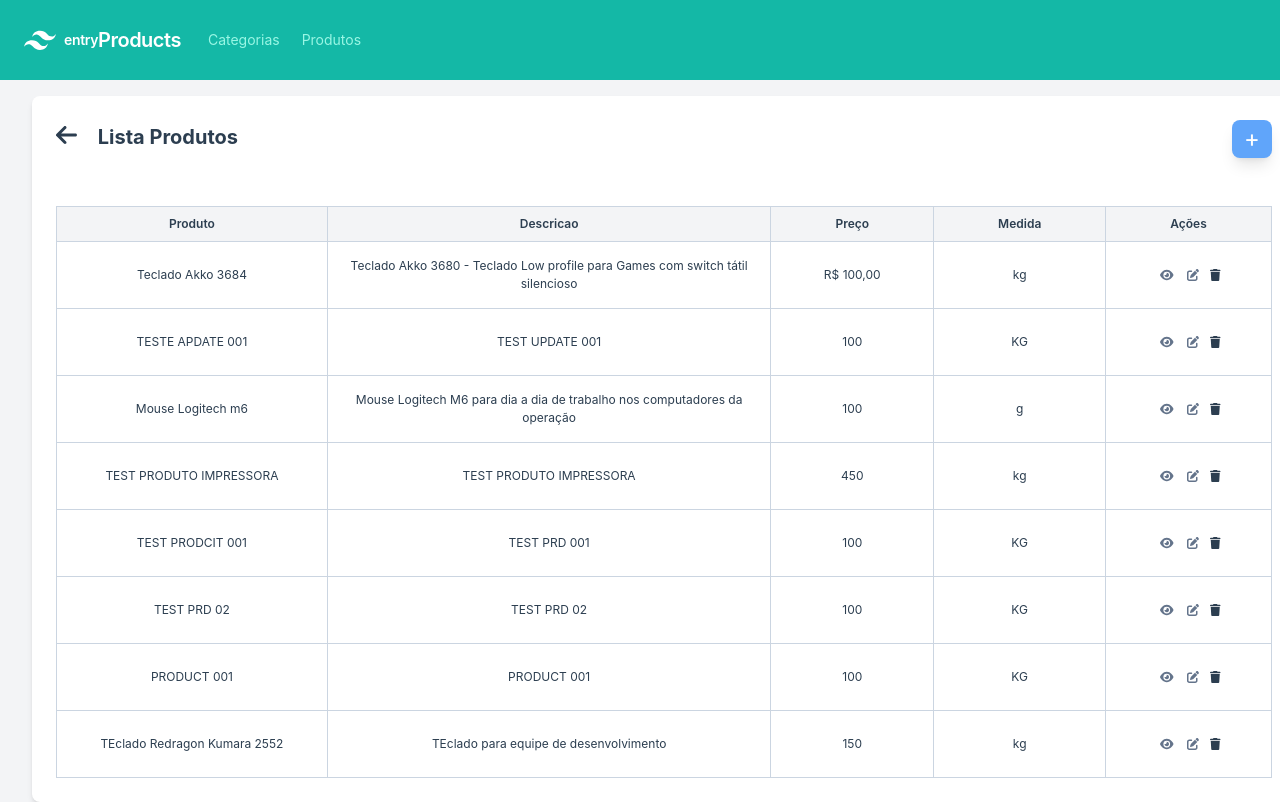
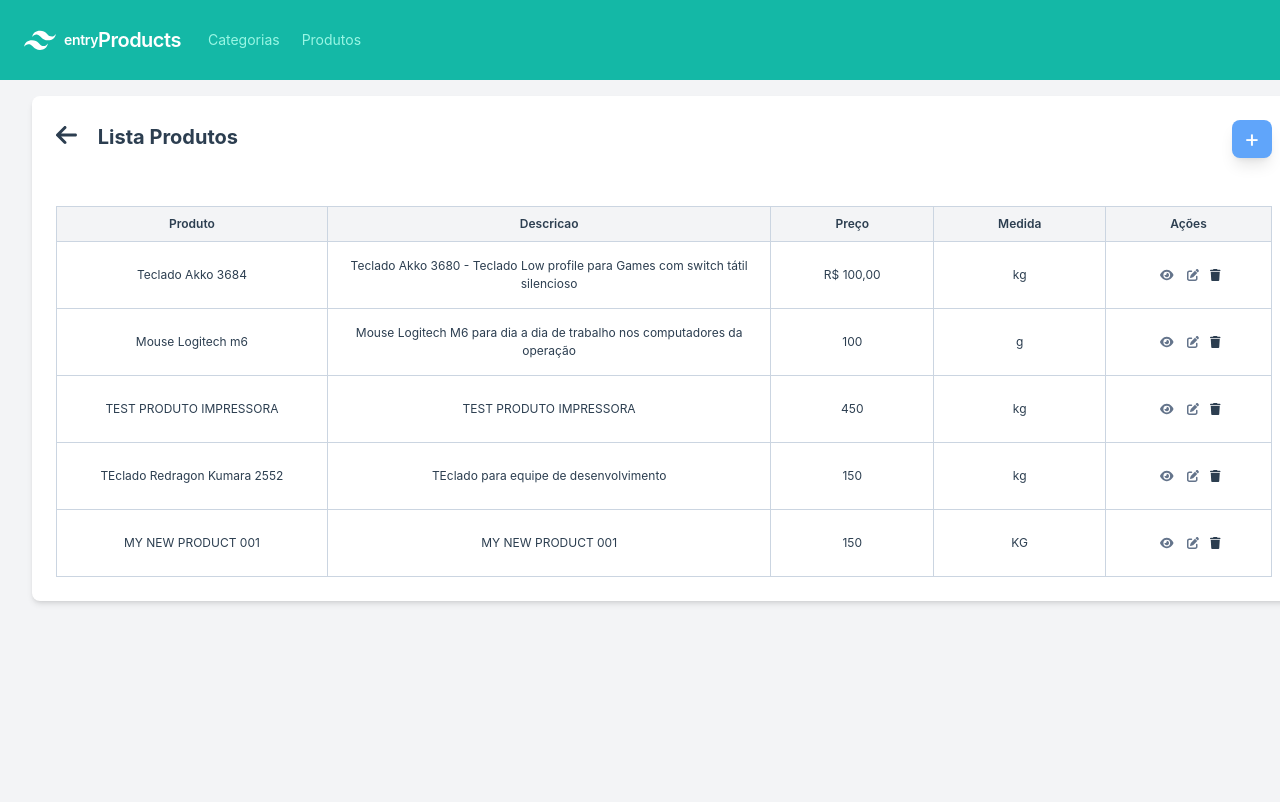
Before and after one commit to pelif/vue-entry-products, a Vue app: page /products in a window 1280 px wide. Built offline with nearby package versions, Linux system fonts and the light colour scheme; data requests are answered from the project's data file.

Commit message:
delete products && update readme :rocket:

```diff
--- a/db.json
+++ b/db.json
@@ -32,15 +32,6 @@
       "category_id": "1"
     },
     {
-      "name": "TESTE APDATE 001",
-      "description": "TEST UPDATE 001",
-      "price": "100",
-      "measure": "KG",
-      "details": "TEST UPDATE 001 DETAILS",
-      "category_id": "1",
-      "id": "4c4b"
-    },
-    {
       "id": "33f5",
       "name": "Mouse Logitech m6",
       "description": "Mouse Logitech M6 para dia a dia de trabalho nos computadores da operação",
@@ -59,33 +50,6 @@
       "id": "b835"
     },
     {
-      "id": "e1b8",
-      "name": "TEST PRODCIT 001",
-      "description": "TEST PRD 001",
-      "price": "100",
-      "measure": "KG",
-      "details": "TEST PRD 001",
-      "category_id": "dc6e"
-    },
-    {
-      "id": "77ae",
-      "name": "TEST PRD 02",
-      "description": "TEST PRD 02",
-      "price": "100",
-      "measure": "KG",
-      "details": "TEST PRD 02",
-      "category_id": "339e"
-    },
-    {
-      "id": "aaa2",
-      "name": "PRODUCT 001",
-      "description": "PRODUCT 001",
-      "price": "100",
-      "measure": "KG ",
-      "details": "PRODUCT TEXT 001",
-      "category_id": "41ea"
-    },
-    {
       "id": "35cf",
       "name": "TEclado Redragon Kumara 2552",
       "description": "TEclado para equipe de desenvolvimento",
@@ -93,6 +57,15 @@
       "measure": "kg",
       "details": "Teclado mecânico para produtividade de time de desenvolvimento",
       "category_id": "41ea"
+    },
+    {
+      "id": "53b7",
+      "name": "MY NEW PRODUCT 001",
+      "description": "MY NEW PRODUCT 001",
+      "price": "150",
+      "measure": "KG",
+      "details": "MY NEW PRODUCT 001",
+      "category_id": "1"
     }
   ]
 }
--- a/src/components/Categories.vue
+++ b/src/components/Categories.vue
@@ -77,7 +77,7 @@ export default {
 
     mounted() {
 
-        setTimeout(this.hideSpinner, 2000)
+        setTimeout(this.hideSpinner, 1000)
 
         const router = useRoute()
 
@@ -92,8 +92,6 @@ export default {
             .then(response => (this.categories = response.data))
             .catch(error => console.log(error))
     },
-
-
 }
 </script>
 
--- a/src/components/EditCategory.vue
+++ b/src/components/EditCategory.vue
@@ -66,7 +66,7 @@ import axios from 'axios'
         },
 
         mounted() {
-            setTimeout(this.hideSpinner, 2000)
+            setTimeout(this.hideSpinner, 1000)
             this.CategoryId = this.$route.params.CategoryId
             this.getCategory(this.CategoryId)
         }
--- a/src/components/EditProduct.vue
+++ b/src/components/EditProduct.vue
@@ -76,7 +76,7 @@ export default {
     },
 
     mounted() {
-        setTimeout(this.hideSpinner, 2000)
+        setTimeout(this.hideSpinner, 1000)
         axios
             .get(`http://localhost:3000/categories`)
             .then(response => (this.categories = response.data))
--- a/src/components/NewCategory.vue
+++ b/src/components/NewCategory.vue
@@ -58,7 +58,7 @@
         },
 
         mounted() {
-            setTimeout(this.hideSpinner, 2000)
+            setTimeout(this.hideSpinner, 1000)
         }
 
 
--- a/src/components/NewProduct.vue
+++ b/src/components/NewProduct.vue
@@ -67,7 +67,7 @@ export default {
 
     async mounted() {
 
-        setTimeout(this.hideSpinner, 2000)
+        setTimeout(this.hideSpinner, 1000)
 
         await axios
                 .get(`http://localhost:3000/categories`)
--- a/src/components/Products.vue
+++ b/src/components/Products.vue
@@ -17,6 +17,31 @@ export default {
     methods: {
         async backPage() {
             await this.$router.go()
+        },
+
+
+        async deleteProduct(id) {
+            await axios
+                    .delete(`http://localhost:3000/products/${id}`)
+                    .then((response) => {
+                        if(response.status == 201) {
+                            this.DestroyFlag = true
+                        }
+                    })
+                    .catch(error => this.DestroyFlag = false)
+
+            let query = {
+                result: 'error',
+                msg: 'Não foi possível remover o produto!'
+            };
+
+            if(this.DestroyFlag) {
+                query.result = 'success'
+                query.msg = 'Produto removido com sucesso'
+            }
+
+            this.$router.go(query)
+
         },
 
         async displayAlert() {
@@ -68,7 +93,7 @@ export default {
 
     async mounted() {
 
-        setTimeout(this.hideSpinner, 2000)
+        setTimeout(this.hideSpinner, 1000)
 
         const router = useRoute()
 
@@ -153,7 +178,7 @@ export default {
                         </RouterLink>
 
                         <!-- Delete -->
-                        <button class="ml-2 hover:cursor-pointer">
+                        <button @click="deleteProduct(product.id)" class="ml-2 hover:cursor-pointer">
                             <i class="fa-solid fa-trash"></i>
                         </button>
 
--- a/src/components/ShowCategory.vue
+++ b/src/components/ShowCategory.vue
@@ -35,7 +35,7 @@ export default {
     },
 
     mounted() {
-        setTimeout(this.hideSpinner, 2000)
+        setTimeout(this.hideSpinner, 1000)
         this.CategoryId = this.$route.params.CategoryId
         this.getCategory(this.CategoryId)
     },
--- a/src/components/ShowProduct.vue
+++ b/src/components/ShowProduct.vue
@@ -51,7 +51,7 @@ export default {
     },
 
     mounted() {
-        setTimeout(this.hideSpinner, 2000)
+        setTimeout(this.hideSpinner, 1000)
         this.ProductId = this.$route.params.ProductId
         this.getProduct(this.ProductId)
         this.getNameCategory(this.ProductId)
```
Also changed, not shown: 1 other file (tests, documents, lock files or other folders).
